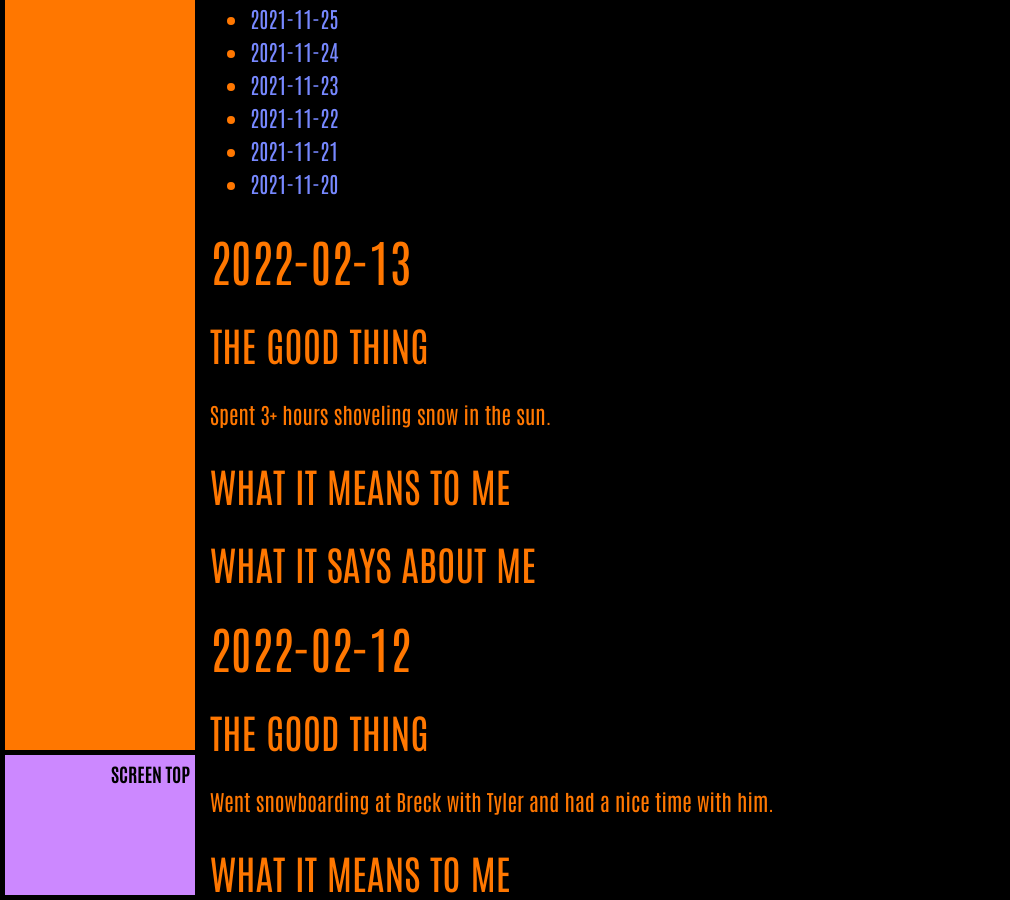
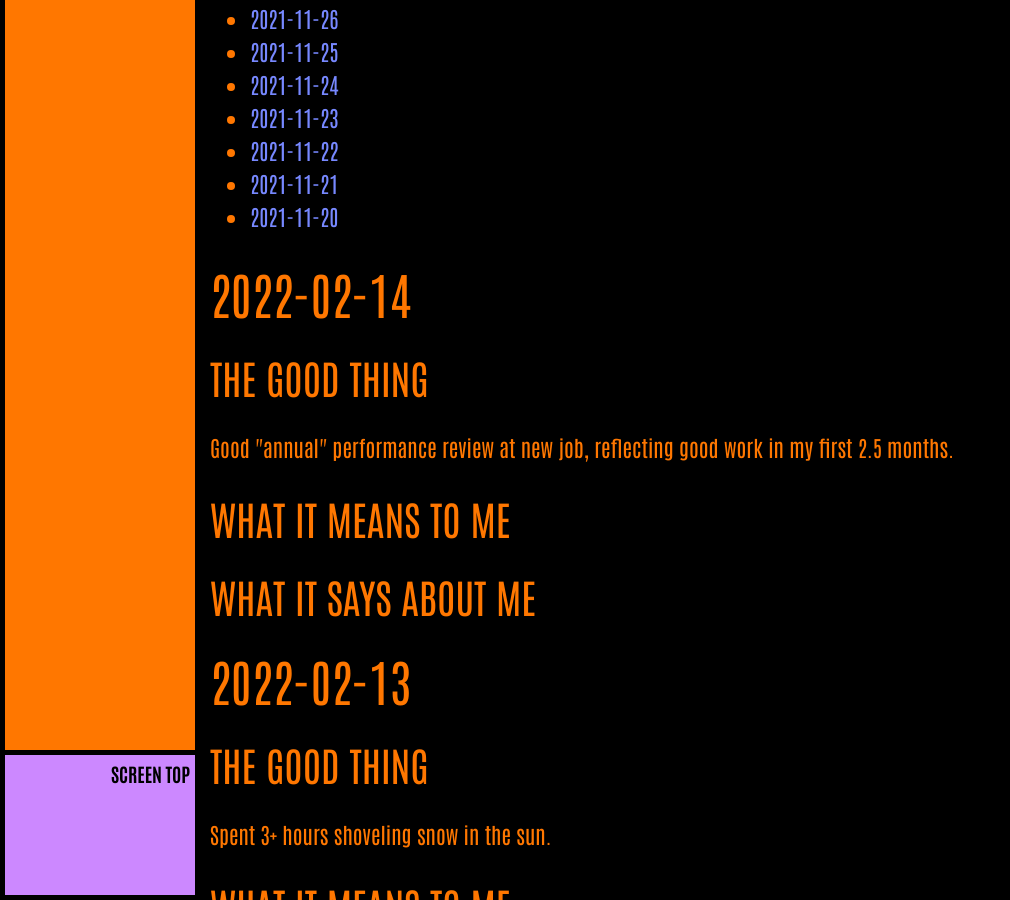
Before and after one commit to ArthurZey/arthurzey.github.io, a Jekyll site: the page built from _pages/one-good-thing.md, in a window 1280 px wide and 900 px high, scrolled down 2365 px. Shown: the whole window, without its empty margins (0-1010 px from the left). Built offline with Jekyll 4.4.1, drawn with Linux system fonts in a browser that asks for light colours; some of the changed text lies outside the part shown.

Commit message:
added stub for 2022-02-14

```diff
--- a/_pages/one-good-thing.md
+++ b/_pages/one-good-thing.md
@@ -12,6 +12,15 @@
 * TOC
 {:toc}
 {::options toc_levels="2" /}
+
+## 2022-02-14
+### The Good Thing
+Good "annual" performance review at new job, reflecting good work in my first 2.5 months.
+### What It Means to Me
+
+### What It Says about Me
+
+
 
 ## 2022-02-13
 ### The Good Thing
```
Also changed, not shown: other parts of _pages/one-good-thing.md (+1 -1 lines).
